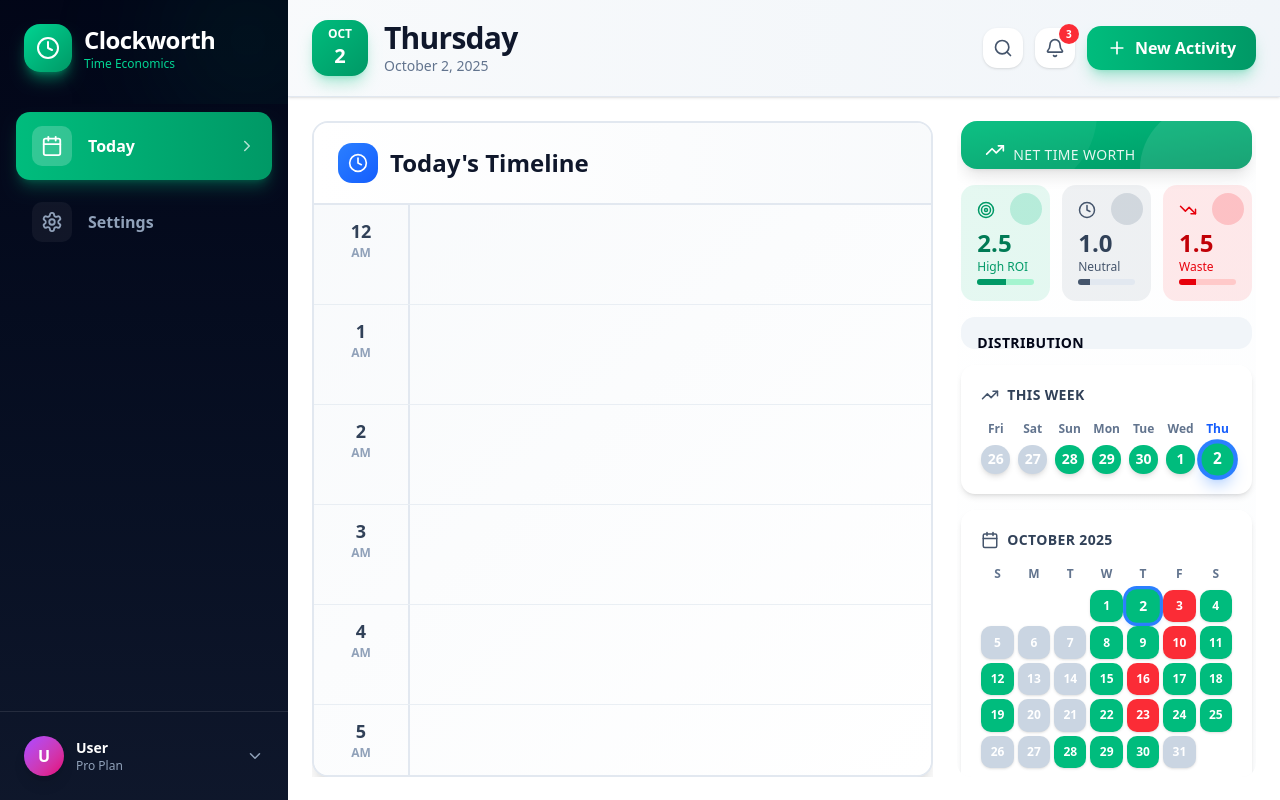
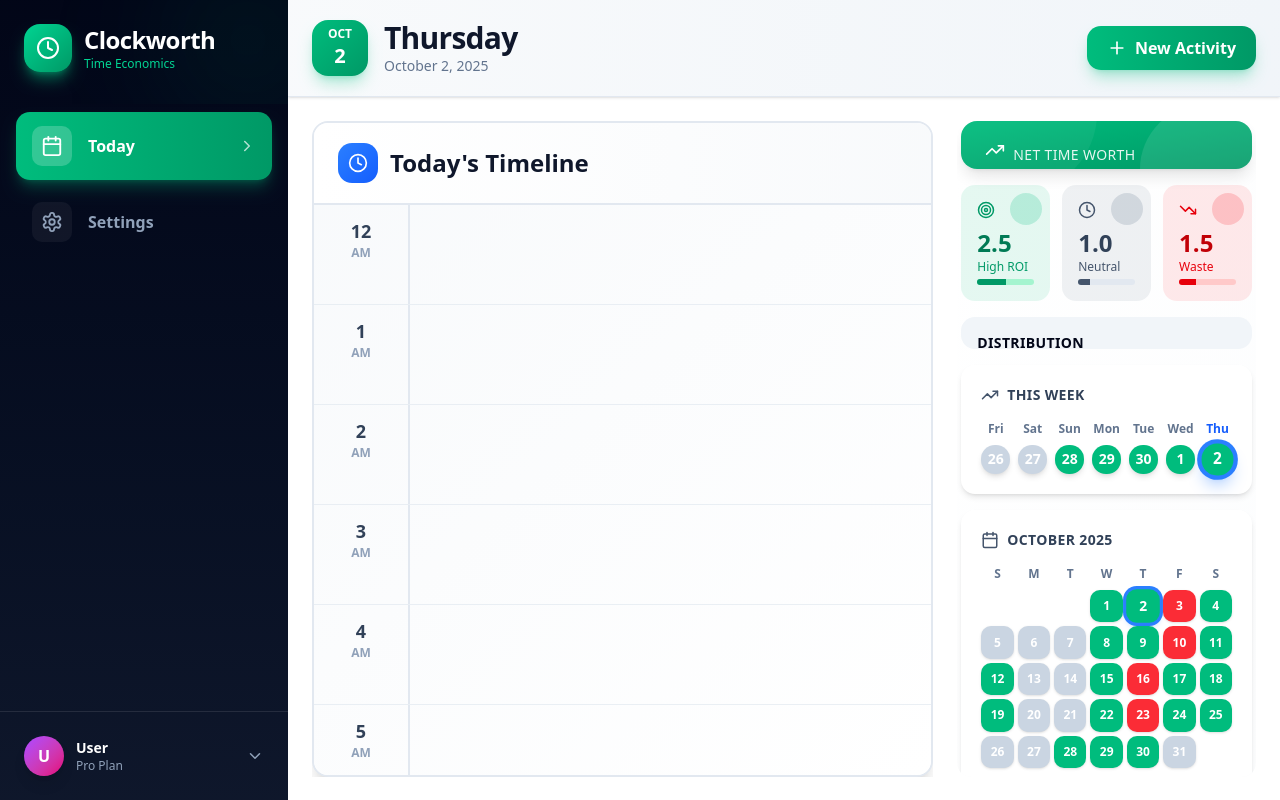
Before and after one commit to RaihanStark/clockworth, a SvelteKit app in the folder web/: page / in a window 1280 px wide. Built offline with nearby package versions, Linux system fonts and the light colour scheme.

Commit message:
Refactor header actions in +page.svelte by removing unused icons and consolidating the Add Activity button for improved UI clarity and functionality.

```diff
--- a/web/src/routes/+page.svelte
+++ b/web/src/routes/+page.svelte
@@ -2,7 +2,7 @@
 	import Timeline from '$lib/components/Timeline.svelte';
 	import Sidebar from '$lib/components/Sidebar.svelte';
 	import ActivityModal from '$lib/components/ActivityModal.svelte';
-	import { Plus, Search, Bell, Calendar } from '@lucide/svelte';
+	import { Plus } from '@lucide/svelte';
 	import type { Activity } from '$lib/stores/activities';
 
 	let selectedActivity = $state<Activity | null>(null);
@@ -47,19 +47,6 @@
 			</div>
 
 			<!-- Right: Actions -->
-			<div class="flex items-center gap-3">
-				<!-- Search -->
-				<button class="flex h-10 w-10 items-center justify-center rounded-xl bg-white text-slate-600 shadow-sm transition-all hover:scale-105 hover:bg-slate-50 hover:text-slate-900">
-					<Search size={20} />
-				</button>
-
-				<!-- Notifications -->
-				<button class="relative flex h-10 w-10 items-center justify-center rounded-xl bg-white text-slate-600 shadow-sm transition-all hover:scale-105 hover:bg-slate-50 hover:text-slate-900">
-					<Bell size={20} />
-					<span class="absolute -right-1 -top-1 flex h-5 w-5 items-center justify-center rounded-full bg-red-500 text-[10px] font-bold text-white">3</span>
-				</button>
-
-				<!-- Add Activity Button -->
 			<button
 				onclick={() => handleAddActivity(9)}
 				class="flex items-center gap-2 rounded-xl bg-gradient-to-r from-emerald-500 to-emerald-600 px-5 py-2.5 font-bold text-white shadow-lg shadow-emerald-500/30 transition-all hover:scale-105 hover:shadow-xl"
@@ -67,7 +54,6 @@
 				<Plus size={20} />
 				<span class="hidden sm:inline">New Activity</span>
 			</button>
-			</div>
 		</div>
 	</header>
 
```
Lines whose indentation alone changed are shown as unchanged.
